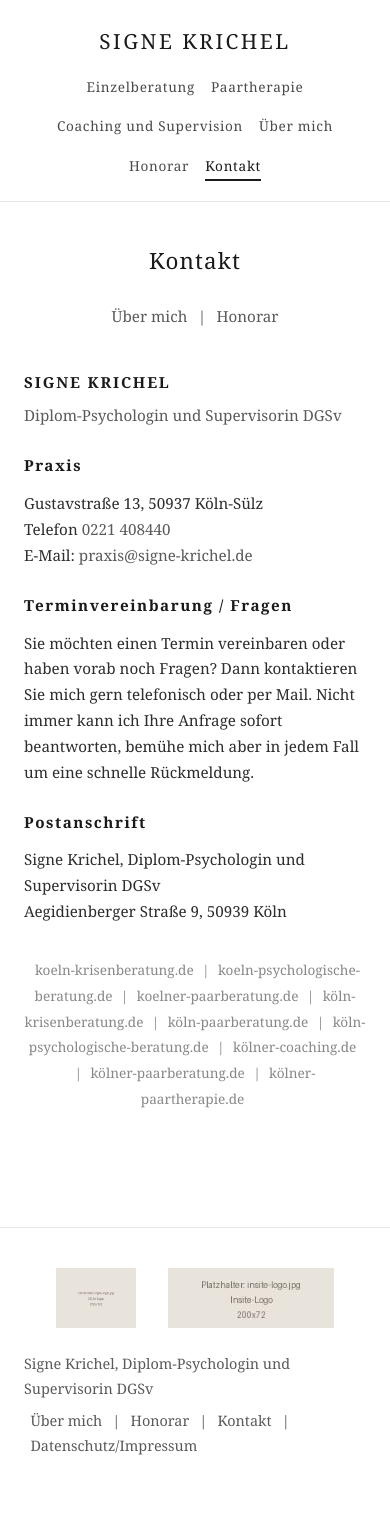
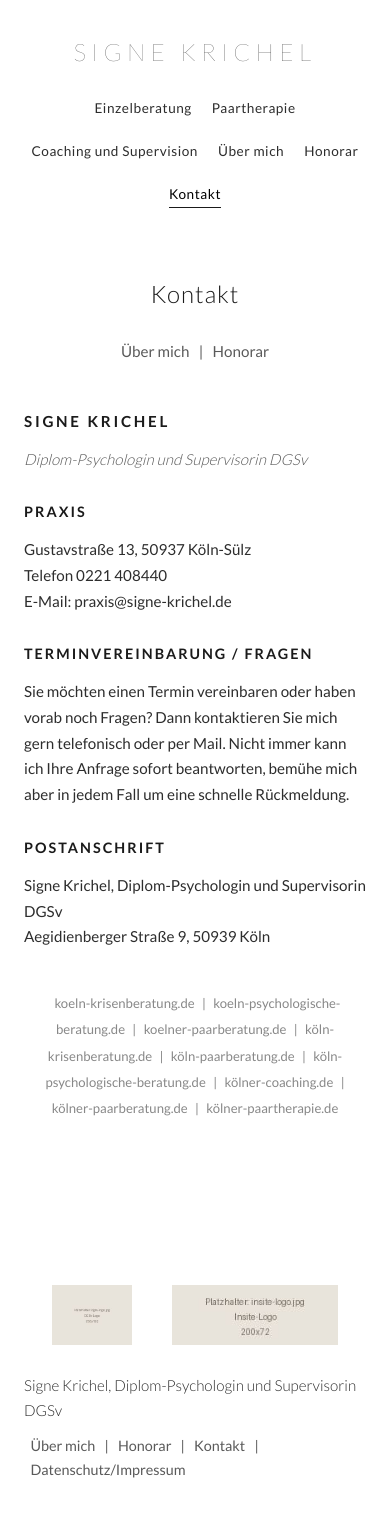
Before and after one commit to klausludemann/signe-krichel.de, a plain HTML site: page kontakt.html in a window 390 px wide. Drawn offline with Linux system fonts and the light colour scheme.

Commit message:
Align visual design with original Wix site
- Switch body font from Georgia serif to Lato sans-serif (Google Fonts via @import)
- Site title "SIGNE KRICHEL" now Lato weight 100 with wide letter-spacing
- Section headings uppercase with tracking, matching live site style
- Container widened 920px → 980px to match Wix layout
- Remove visible borders around header/footer for cleaner look
- Add home-tagline / home-info / home-credit classes for homepage
- Replace inline-styled h2 on index with semantic home-tagline class
- Use subtitle class consistently across uebermich and kontakt

```diff
--- a/kontakt.html
+++ b/kontakt.html
@@ -37,7 +37,7 @@
       </p>
 
       <h2>Signe Krichel</h2>
-      <p style="margin-top:-0.5rem; color:#5a5a5a;">Diplom-Psychologin und Supervisorin DGSv</p>
+      <p class="subtitle" style="margin: -0.5rem 0 1.5rem 0; text-align:left;">Diplom-Psychologin und Supervisorin DGSv</p>
 
       <h3>Praxis</h3>
       <p>
--- a/style.css
+++ b/style.css
@@ -1,7 +1,11 @@
 /* ==========================================================================
    Signe Krichel – Psychologische Praxis
-   Static Website Stylesheet
+   Static website stylesheet
+   Visual style aligned with original Wix design: Lato sans-serif,
+   light weights, generous spacing, centered minimal layout.
    ========================================================================== */
+
+@import url('https://fonts.googleapis.com/css2?family=Lato:wght@100;300;400;700&display=swap');
 
 /* Reset & base
    ========================================================================== */
@@ -20,8 +24,9 @@ html {
 }
 
 body {
-  font-family: Georgia, "Times New Roman", serif;
+  font-family: 'Lato', 'Helvetica Neue', Helvetica, Arial, sans-serif;
   font-size: 1rem;
+  font-weight: 400;
   line-height: 1.7;
   color: #2d2d2d;
   background-color: #ffffff;
@@ -36,20 +41,20 @@ img {
 }
 
 a {
-  color: #5a5a5a;
+  color: #2d2d2d;
   text-decoration: none;
-  transition: color 0.2s ease;
+  transition: color 0.2s ease, border-color 0.2s ease;
 }
 
 a:hover {
-  color: #1a1a1a;
+  color: #000000;
   text-decoration: underline;
 }
 
 /* Layout container
    ========================================================================== */
 .container {
-  max-width: 920px;
+  max-width: 980px;
   margin: 0 auto;
   padding: 0 1.5rem;
 }
@@ -57,43 +62,48 @@ a:hover {
 /* Header & navigation
    ========================================================================== */
 .site-header {
-  border-bottom: 1px solid #e8e8e8;
-  padding: 1.5rem 0;
+  padding: 2rem 0 1rem 0;
 }
 
 .site-title {
-  font-family: Georgia, "Times New Roman", serif;
-  font-size: 1.6rem;
-  font-weight: normal;
-  letter-spacing: 0.18em;
+  font-family: 'Lato', 'Helvetica Neue', Helvetica, Arial, sans-serif;
+  font-size: 2.2rem;
+  font-weight: 100;
+  letter-spacing: 0.32em;
   text-align: center;
-  margin-bottom: 1rem;
+  margin-bottom: 1.5rem;
+  color: #1a1a1a;
 }
 
 .site-title a {
   color: #1a1a1a;
 }
 
+.site-title a:hover {
+  text-decoration: none;
+}
+
 .main-nav {
   display: flex;
   justify-content: center;
   flex-wrap: wrap;
-  gap: 2rem;
+  gap: 2.5rem;
   list-style: none;
   font-size: 0.95rem;
-  letter-spacing: 0.05em;
+  font-weight: 400;
+  letter-spacing: 0.04em;
+  padding-bottom: 0.75rem;
 }
 
 .main-nav a {
-  color: #4a4a4a;
-  padding-bottom: 0.25rem;
-  border-bottom: 2px solid transparent;
-  transition: border-color 0.2s ease, color 0.2s ease;
+  color: #2d2d2d;
+  padding-bottom: 0.3rem;
+  border-bottom: 1px solid transparent;
 }
 
 .main-nav a:hover,
 .main-nav a.active {
-  color: #1a1a1a;
+  color: #000000;
   border-bottom-color: #1a1a1a;
   text-decoration: none;
 }
@@ -101,7 +111,8 @@ a:hover {
 /* Hero image
    ========================================================================== */
 .hero {
-  margin: 2rem 0;
+  display: block;
+  margin: 2rem 0 1rem 0;
 }
 
 .hero img {
@@ -116,46 +127,90 @@ main {
 }
 
 .page-title {
-  font-family: Georgia, "Times New Roman", serif;
-  font-size: 1.8rem;
-  font-weight: normal;
-  letter-spacing: 0.05em;
+  font-family: 'Lato', sans-serif;
+  font-size: 2rem;
+  font-weight: 300;
+  letter-spacing: 0.04em;
   text-align: center;
-  margin: 1.5rem 0 1rem 0;
+  margin: 1.5rem 0 1.25rem 0;
   color: #1a1a1a;
 }
 
 .subtitle {
   text-align: center;
   font-style: italic;
+  font-weight: 300;
   color: #5a5a5a;
   margin-bottom: 2rem;
 }
 
-/* Section headings */
+/* Homepage tagline (large, descriptive, not an uppercase section head) */
+.home-tagline {
+  text-align: center;
+  font-size: 1.35rem;
+  font-weight: 300;
+  line-height: 1.4;
+  color: #1a1a1a;
+  margin: 2rem 0 1rem 0;
+  letter-spacing: 0.02em;
+}
+
+.home-tagline a {
+  color: #1a1a1a;
+}
+
+.home-tagline a:hover {
+  text-decoration: none;
+  color: #000000;
+}
+
+.home-info {
+  text-align: center;
+  font-style: italic;
+  color: #5a5a5a;
+  margin-top: 1rem;
+}
+
+.home-credit {
+  text-align: center;
+  margin-top: 3rem;
+  color: #2d2d2d;
+}
+
+@media (max-width: 640px) {
+  .home-tagline {
+    font-size: 1.1rem;
+  }
+}
+
+/* Section headings — uppercase with letter-spacing, Wix style */
 h2 {
+  font-family: 'Lato', sans-serif;
   font-size: 0.95rem;
-  font-weight: bold;
-  letter-spacing: 0.12em;
+  font-weight: 700;
+  letter-spacing: 0.18em;
   text-transform: uppercase;
   color: #1a1a1a;
-  margin: 2.5rem 0 1rem 0;
+  margin: 2.75rem 0 1.25rem 0;
 }
 
 h3 {
-  font-size: 0.95rem;
-  font-weight: bold;
-  letter-spacing: 0.1em;
+  font-family: 'Lato', sans-serif;
+  font-size: 0.9rem;
+  font-weight: 700;
+  letter-spacing: 0.14em;
+  text-transform: uppercase;
   color: #1a1a1a;
-  margin: 1.5rem 0 0.75rem 0;
+  margin: 1.75rem 0 0.75rem 0;
 }
 
 p {
   margin-bottom: 1.2rem;
   text-align: left;
+  font-weight: 400;
 }
 
-/* Quick-link bar (shown under hero on most pages) */
+/* Quick-link bar (shown under hero/title on most pages) */
 .quick-links {
   text-align: center;
   margin: 1.5rem 0 2rem 0;
@@ -164,7 +219,12 @@ p {
 }
 
 .quick-links a {
+  color: #5a5a5a;
   margin: 0 0.4rem;
+}
+
+.quick-links a:hover {
+  color: #1a1a1a;
 }
 
 /* Two-column layout for portrait page
@@ -188,7 +248,7 @@ p {
   }
 }
 
-/* Lists (qualifications, anlässe etc.)
+/* Lists (Anlässe, Qualifikationen, Berufspraxis etc.)
    ========================================================================== */
 ul.styled-list {
   list-style: none;
@@ -197,8 +257,9 @@ ul.styled-list {
 }
 
 ul.styled-list li {
-  padding: 0.4rem 0 0.4rem 1.2rem;
+  padding: 0.45rem 0 0.45rem 1.4rem;
   position: relative;
+  font-weight: 400;
 }
 
 ul.styled-list li::before {
@@ -211,8 +272,7 @@ ul.styled-list li::before {
 /* Footer
    ========================================================================== */
 .site-footer {
-  border-top: 1px solid #e8e8e8;
-  padding: 2.5rem 0 1.5rem 0;
+  padding: 3rem 0 2rem 0;
   margin-top: 3rem;
   text-align: center;
 }
@@ -221,8 +281,8 @@ ul.styled-list li::before {
   display: flex;
   justify-content: center;
   align-items: center;
-  gap: 2rem;
-  margin-bottom: 1.5rem;
+  gap: 2.5rem;
+  margin-bottom: 1.75rem;
   flex-wrap: wrap;
 }
 
@@ -232,9 +292,10 @@ ul.styled-list li::before {
 }
 
 .footer-text {
-  color: #5a5a5a;
-  font-size: 0.9rem;
-  margin-bottom: 0.5rem;
+  color: #2d2d2d;
+  font-size: 0.95rem;
+  margin-bottom: 0.6rem;
+  font-weight: 300;
 }
 
 .footer-nav {
@@ -243,21 +304,30 @@ ul.styled-list li::before {
 }
 
 .footer-nav a {
+  color: #5a5a5a;
   margin: 0 0.4rem;
+}
+
+.footer-nav a:hover {
+  color: #1a1a1a;
 }
 
 /* SEO domain list (kontakt page) */
 .domain-list {
-  margin-top: 2rem;
-  font-size: 0.85rem;
+  margin-top: 2.5rem;
+  font-size: 0.82rem;
   color: #888;
   text-align: center;
-  line-height: 1.9;
+  line-height: 2;
 }
 
 .domain-list a {
   color: #888;
   margin: 0 0.3rem;
+}
+
+.domain-list a:hover {
+  color: #1a1a1a;
 }
 
 /* Datenschutz page – tighter typography for legal text */
@@ -268,25 +338,31 @@ ul.styled-list li::before {
 }
 
 .legal-text h2 {
-  margin-top: 2rem;
+  margin-top: 2.5rem;
   font-size: 1rem;
+  letter-spacing: 0.14em;
+}
+
+.legal-text h3 {
+  font-size: 0.85rem;
+  letter-spacing: 0.12em;
 }
 
 /* Responsive tweaks
    ========================================================================== */
 @media (max-width: 640px) {
   .site-title {
-    font-size: 1.3rem;
-    letter-spacing: 0.12em;
+    font-size: 1.5rem;
+    letter-spacing: 0.22em;
   }
 
   .main-nav {
-    gap: 1rem;
+    gap: 1.25rem;
     font-size: 0.85rem;
   }
 
   .page-title {
-    font-size: 1.4rem;
+    font-size: 1.5rem;
   }
 
   body {
```
Also changed, not shown: index.html (+5 -5 lines), uebermich.html (+1 -1 lines).
